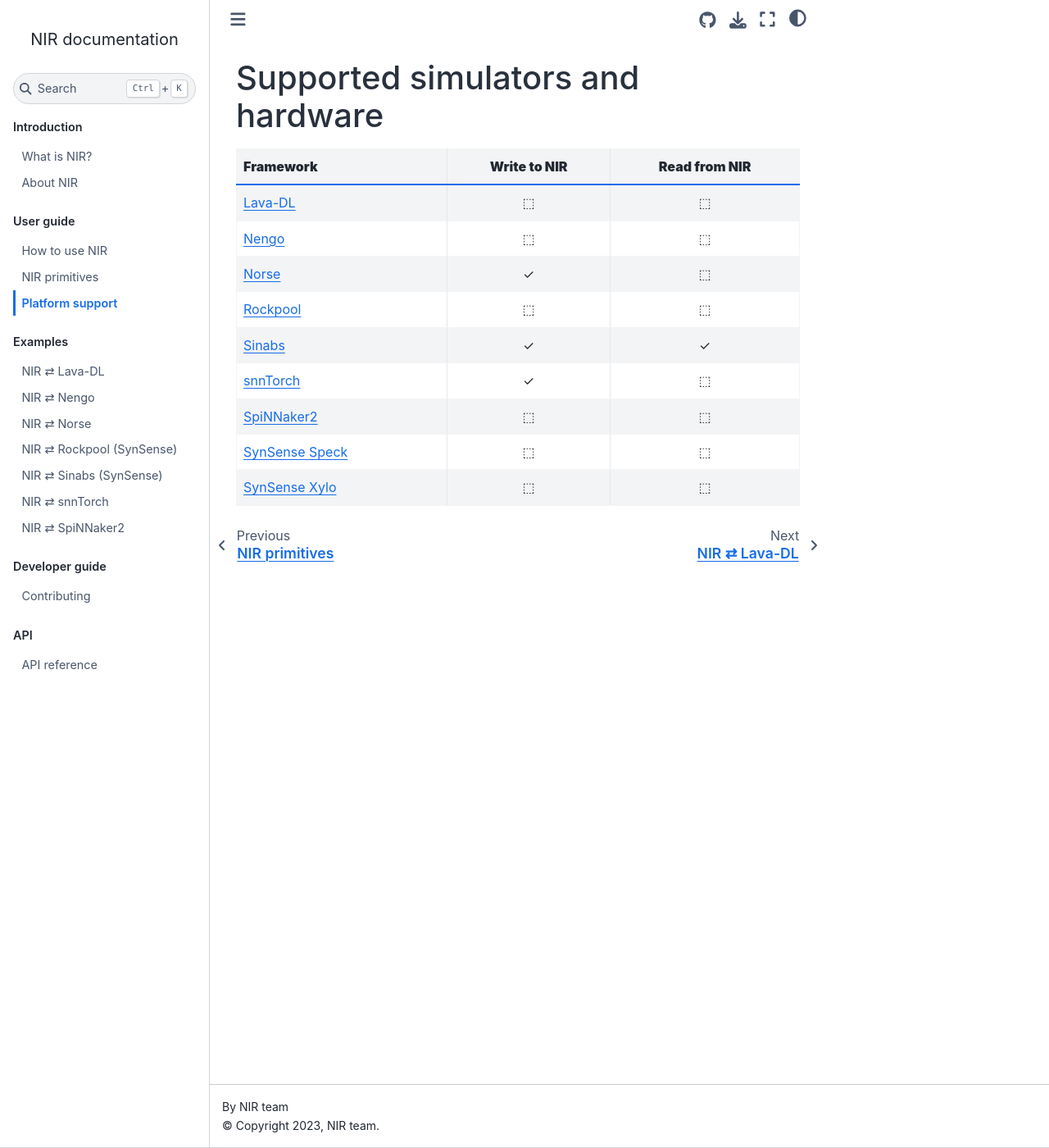
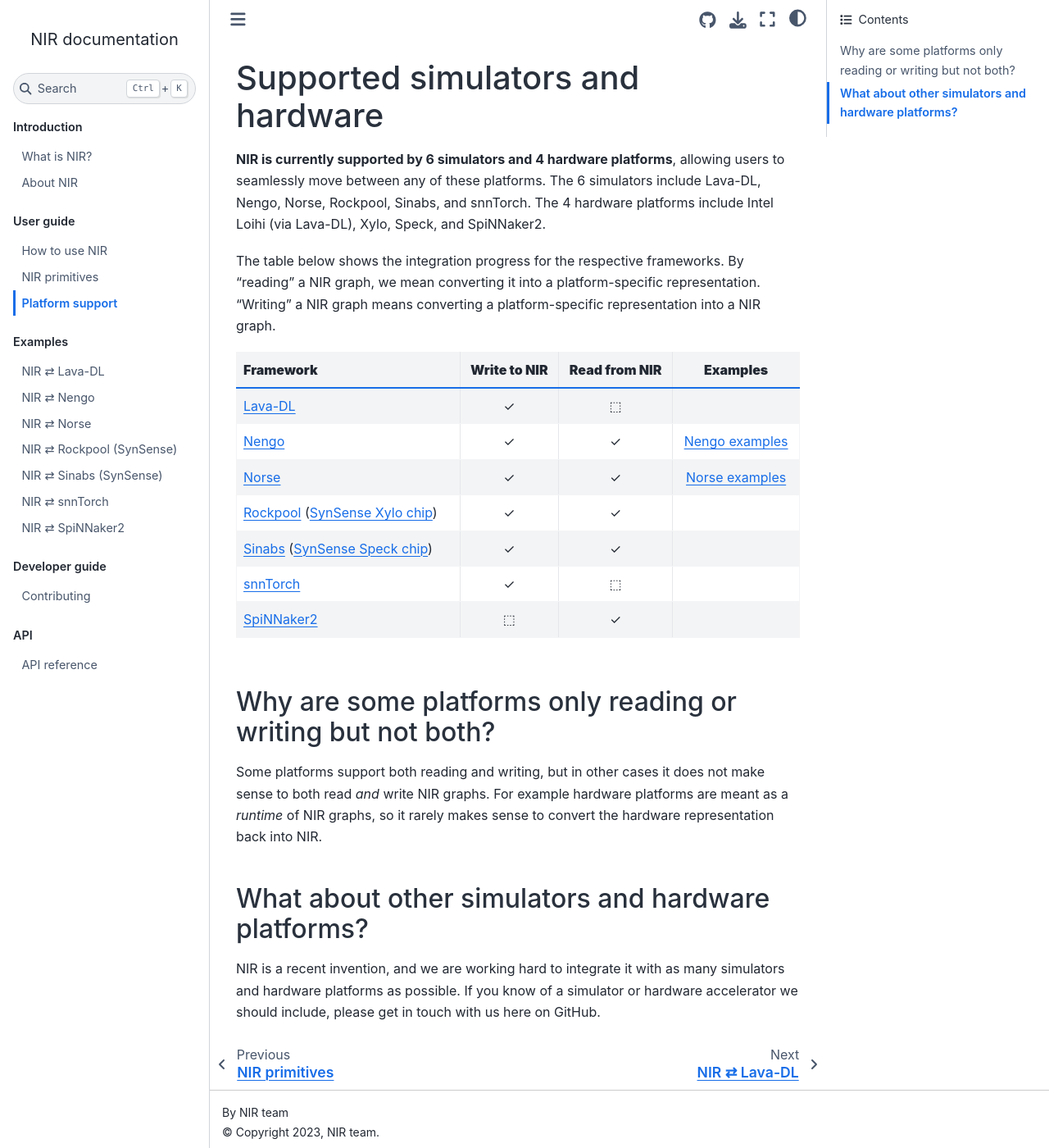
Before and after one commit to neuromorphs/NIR, a Sphinx documentation site: the page built from docs/source/support.md, in a window 1280 px wide and 1400 px high. Shown: the whole window at 82% size. Built offline with Sphinx 7.4.7 and the Sphinx Book theme 1.1.4, drawn with Linux system fonts in a browser that asks for light colours; pages that are not in the unit, such as notebooks, are missing from menus.

Commit message:
Updated docs and frameworks

```diff
--- a/docs/source/support.md
+++ b/docs/source/support.md
@@ -1,13 +1,27 @@
 # Supported simulators and hardware
 
-| **Framework** | **Write to NIR** | **Read from NIR** |
-| --------------- | :--: | :--: |
-| [Lava-DL](https://github.com/lava-nc/lava-dl) | ⬚ | ⬚ |
-| [Nengo](https://nengo.ai) | ⬚ | ⬚ |
-| [Norse](https://github.com/norse/norse) | ✓ | ⬚ |
-| [Rockpool](https://rockpool.ai) | ⬚ | ⬚ |
-| [Sinabs](https://sinabs.readthedocs.io) | ✓ | ✓ |
+**NIR is currently supported by 6 simulators and 4 hardware platforms**, allowing users to seamlessly move between any of these platforms.
+The 6 simulators include Lava-DL, Nengo, Norse, Rockpool, Sinabs, and snnTorch.
+The 4 hardware platforms include Intel Loihi (via Lava-DL), Xylo, Speck, and SpiNNaker2.
+
+The table below shows the integration progress for the respective frameworks.
+By "reading" a NIR graph, we mean converting it into a platform-specific representation.
+"Writing" a NIR graph means converting a platform-specific representation into a NIR graph.
+
+| **Framework** | **Write to NIR** | **Read from NIR** | **Examples** |
+| --------------- | :--: | :--: | :------: |
+| [Lava-DL](https://github.com/lava-nc/lava-dl) | ✓ | ⬚ |
+| [Nengo](https://nengo.ai) | ✓ | ✓ | [Nengo examples](https://github.com/neuromorphs/nir/tree/main/example/nengo/) |
+| [Norse](https://github.com/norse/norse) | ✓ | ✓ | [Norse examples](https://github.com/neuromorphs/nir/tree/main/example/norse/) |
+| [Rockpool](https://rockpool.ai) ([SynSense Xylo chip](https://www.synsense.ai/products/xylo/)) | ✓ | ✓ |
+| [Sinabs](https://sinabs.readthedocs.io) ([SynSense Speck chip](https://www.synsense.ai/products/speck-2/)) | ✓ | ✓ |
 | [snnTorch](https://github.com/jeshraghian/snntorch/) | ✓ | ⬚ |
-| [SpiNNaker2](https://spinncloud.com/portfolio/spinnaker2/) | ⬚ | ⬚ |
-| [SynSense Speck](https://www.synsense.ai/products/speck-2/) | ⬚ | ⬚ |
-| [SynSense Xylo](https://www.synsense.ai/products/xylo/) | ⬚ | ⬚ |
+| [SpiNNaker2](https://spinncloud.com/portfolio/spinnaker2/) | ⬚ | ✓ |
+
+## Why are some platforms only reading or writing but not both?
+Some platforms support both reading and writing, but in other cases it does not make sense to both read *and* write NIR graphs.
+For example hardware platforms are meant as a *runtime* of NIR graphs, so it rarely makes sense to convert the hardware representation back into NIR.
+
+## What about other simulators and hardware platforms?
+NIR is a recent invention, and we are working hard to integrate it with as many simulators and hardware platforms as possible.
+If you know of a simulator or hardware accelerator we should include, please get in touch with us here on GitHub.
--- a/docs/source/toc.yml
+++ b/docs/source/toc.yml
@@ -3,7 +3,7 @@
 parts:
 - caption: Introduction
   chapters:
-  - file: intro
+  - file: what
     title: What is NIR?
   - file: about
     title: About NIR
```
Also changed, not shown: README.md (+3 -4 lines), docs/source/about.md (+2 -2 lines), docs/source/intro.md (deleted, +0 -7 lines), docs/source/what.md (added, +20 -0 lines).
